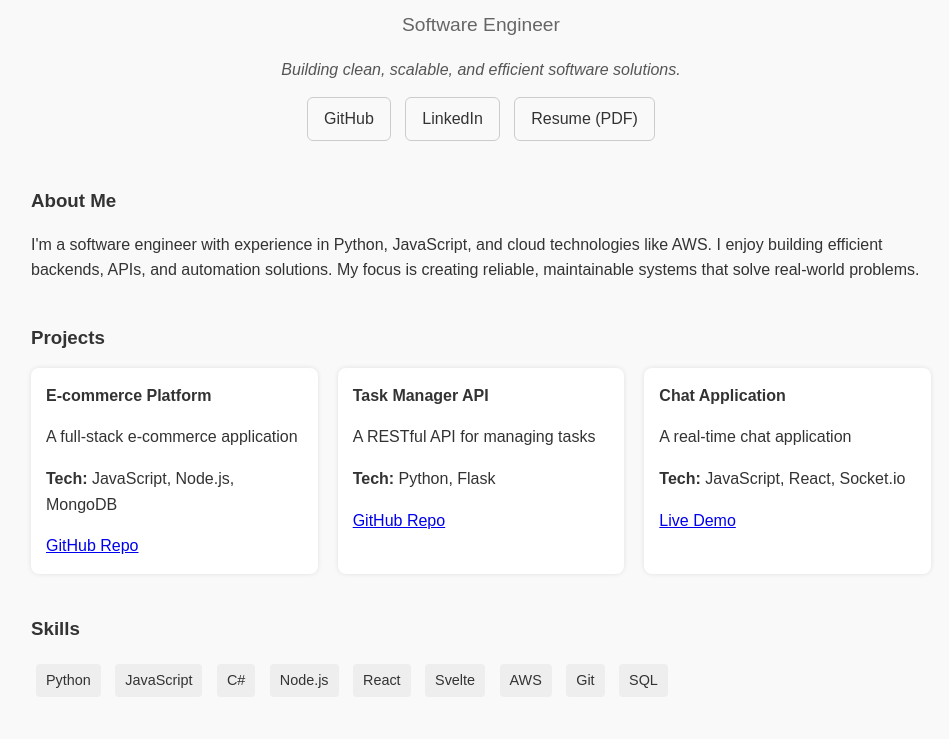
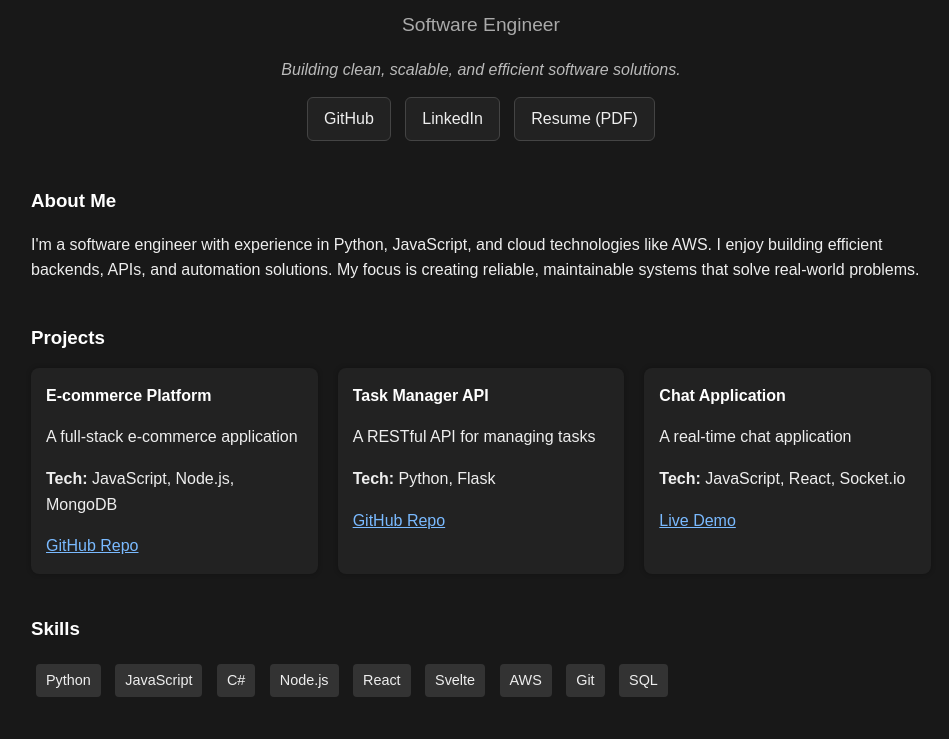
Before and after one commit to ejimeneztech/portfolioSE, a plain HTML site: page index.html in a window 1280 px wide. Shown: the part 90-829 px from the top of the page, without its empty margins (159-1108 px from the left). Drawn offline with Linux system fonts and the light colour scheme.

Commit message:
changed to dark theme

```diff
--- a/index.html
+++ b/index.html
@@ -5,11 +5,12 @@
     <meta name="viewport" content="width=device-width, initial-scale=1.0">
     <title>Emilio Jimenez - Portfolio</title>
     <style>
+
         body {
             font-family: Arial, sans-serif;
             margin: 0;
-            background-color: #f9f9f9;
-            color: #333;
+            background-color: #181818;
+            color: #eee;
             line-height: 1.6;
         }
         .container {
@@ -29,31 +30,33 @@
         header h2 {
             font-weight: normal;
             font-size: 1.2rem;
-            color: #666;
+            color: #aaa;
         }
         .tagline {
             font-style: italic;
             margin: 10px 0;
-            color: #555;
+            color: #bbb;
         }
         .buttons a {
             display: inline-block;
             padding: 8px 16px;
             margin: 5px;
-            border: 1px solid #ccc;
+            border: 1px solid #444;
             border-radius: 6px;
             text-decoration: none;
-            color: #333;
+            color: #eee;
+            background: #222;
             transition: background 0.3s;
         }
         .buttons a:hover {
-            background-color: #eee;
+            background-color: #333;
         }
         section {
             margin-bottom: 40px;
         }
         h3 {
             margin-bottom: 15px;
+            color: #fff;
         }
         .projects {
             display: grid;
@@ -61,28 +64,37 @@
             gap: 20px;
         }
         .project-card {
-            background: white;
+            background: #222;
             padding: 15px;
             border-radius: 8px;
-            box-shadow: 0 0 5px rgba(0,0,0,0.1);
+            box-shadow: 0 0 5px rgba(0,0,0,0.3);
         }
         .project-card h4 {
             margin: 0 0 5px 0;
+            color: #fff;
         }
         .skills span {
             display: inline-block;
-            background: #eee;
+            background: #333;
             padding: 5px 10px;
             margin: 5px;
             border-radius: 4px;
             font-size: 0.9rem;
+            color: #eee;
         }
         footer {
             text-align: center;
             font-size: 0.9rem;
-            color: #666;
+            color: #aaa;
             margin-top: 40px;
         }
+        a {
+            color: #7abaff;
+        }
+        a:hover {
+            color: #a3d8ff;
+        }
+    </style>
     </style>
 </head>
 <body>
```
